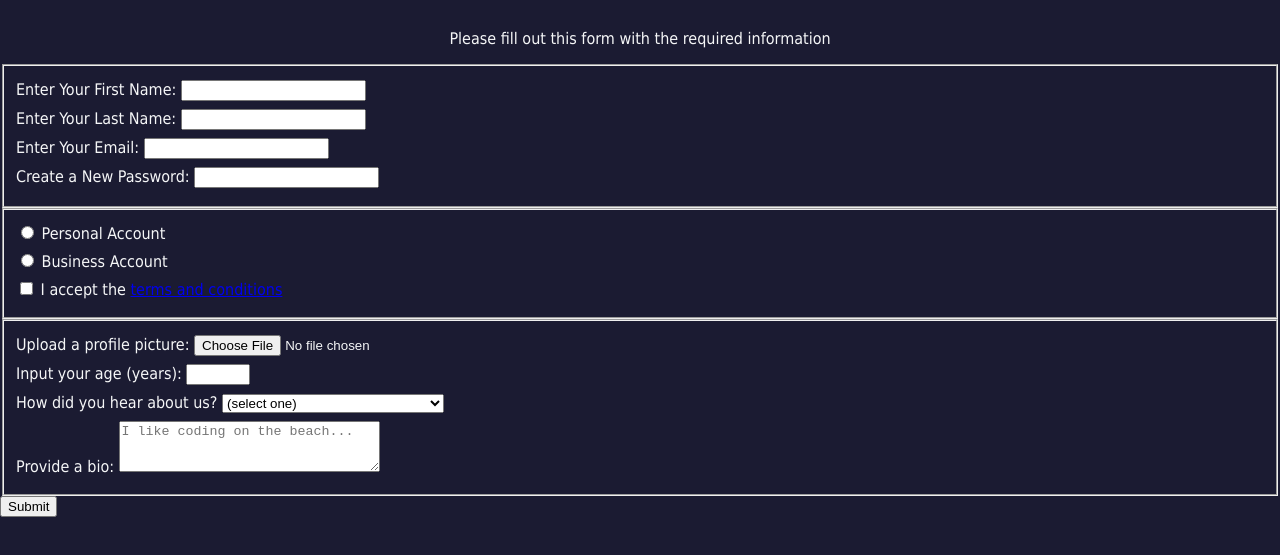
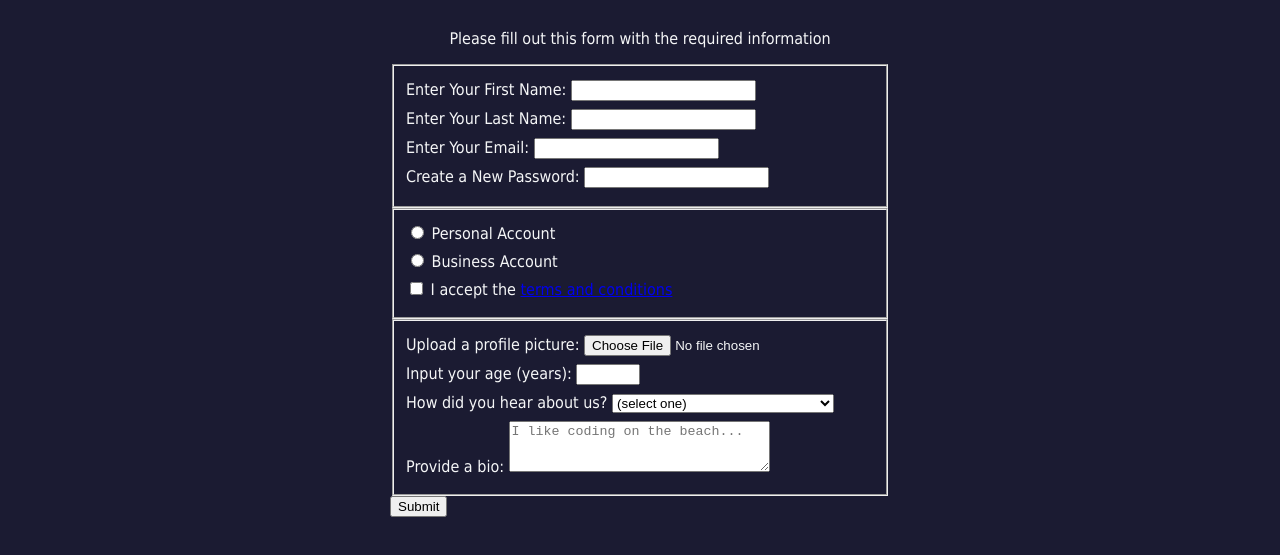
Before and after one commit to s-suresh-kumar/fcc-practice-4-registration-form, a plain HTML site: page index.html in a window 1280 px wide. Shown: the part 73-628 px from the top of the page. Drawn offline with Linux system fonts and the light colour scheme.

Commit message:
Center the form element, by giving it a margin of 0 auto. Then, fix its size to a maximum width of 500px, and a minimum width of 300px. In between that range, allow it to have a width of 60vw.

```diff
--- a/styles.css
+++ b/styles.css
@@ -32,6 +32,16 @@ h1,p {
   text-align:center;
 }
 
+/* Step 44
+Center the form element, by giving it a margin of 0 auto. Then, fix its size to a maximum width of 500px, and a minimum width of 300px. In between that range, allow it to have a width of 60vw. */
+
+form {
+  margin: 0 auto;
+  max-width: 500px;
+  min-width:300px;
+  width: 60vw;
+}
+
 /* Step 16
 The rem unit stands for root em, and is relative to the font size of the html element.
 
```
